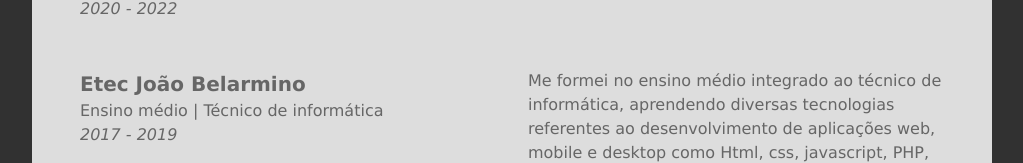
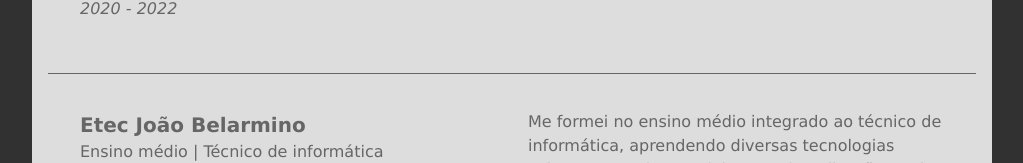
Before and after one commit to pedrogneri/pedrogneri, a React (Create React App) app: page / in a window 1280 px wide. Shown: the part 771-934 px from the top of the page, without its empty margins (128-1151 px from the left). Built offline with nearby package versions, Linux system fonts and the light colour scheme.

Commit message:
Add separator on education item

```diff
--- a/package.json
+++ b/package.json
@@ -9,7 +9,8 @@
     "@testing-library/user-event": "^7.1.2",
     "react": "^16.12.0",
     "react-dom": "^16.12.0",
-    "react-scripts": "^3.4.0"
+    "react-scripts": "^3.4.0",
+    "styled-components": "^5.0.1"
   },
   "scripts": {
     "start": "react-scripts start",
--- a/src/components/Education.js
+++ b/src/components/Education.js
@@ -1,11 +1,19 @@
 import React from 'react'
+import styled from 'styled-components'
 
 import EducationItem from './EducationItem'
 import education from '../data/education.json'
 
+const Separator = styled.hr`
+    border-color: #666 !important;
+`
+
 export default function Education(){
     const educationList = education.map((educationItem, index) =>
-        <EducationItem key={index} educationItem={educationItem}/>
+        <>
+            <EducationItem key={index} educationItem={educationItem}/>
+            {(index !== Object.keys(education).length-1) && <Separator />}
+        </>
     )
 
     return (
```
Also changed, not shown: 4 other files (tests, documents, lock files or other folders).
